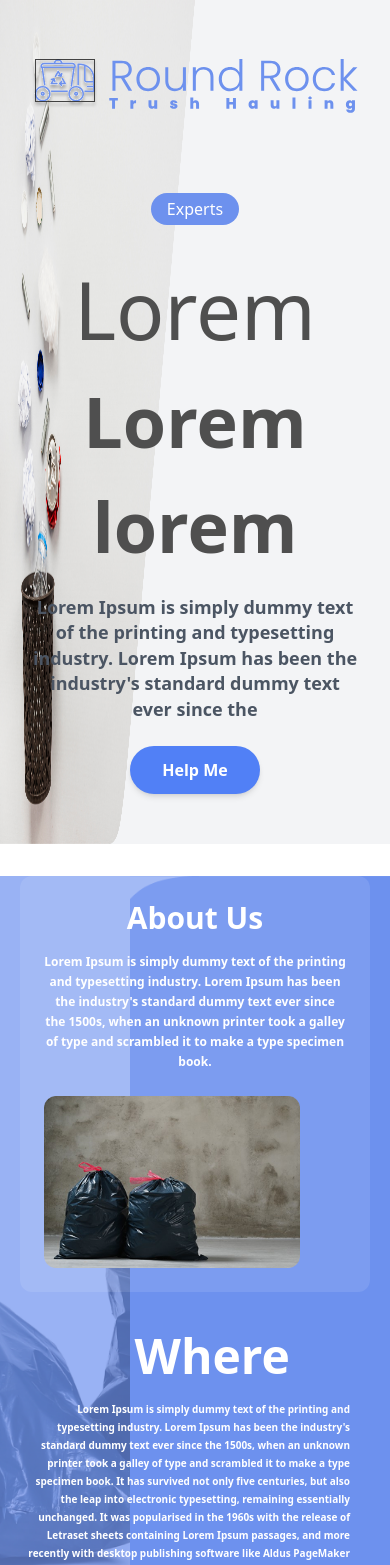
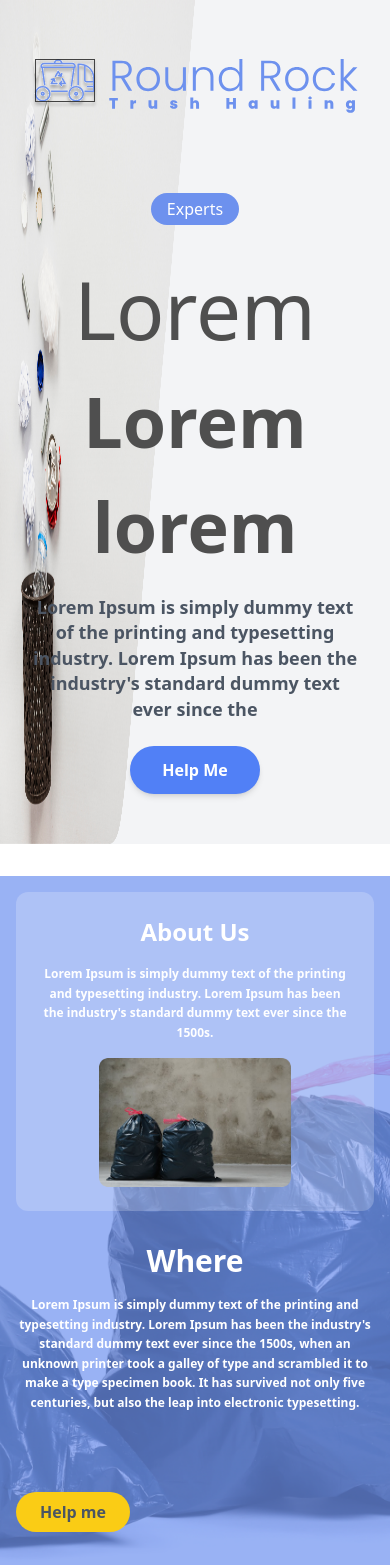
Before and after one commit to nadagaml/filtertask, a React (Create React App) app: page / in a window 390 px wide. Shown: the top 1565 px of the page. Built offline with nearby package versions, Linux system fonts and the light colour scheme.

Commit message:
make it responsive

```diff
--- a/src/Component/Home.jsx
+++ b/src/Component/Home.jsx
@@ -51,64 +51,62 @@ export default function Home() {
 
 <section
   className="relative mt-8 bg-cover bg-no-repeat bg-center"
-        style={{ backgroundImage: `url(${part2_bg})`, height: '85vh' }}
+  style={{ backgroundImage: `url(${part2_bg})` }}
 >
   {/* Overlay */}
   <div className="absolute top-0 left-0 w-full h-full bg-primary opacity-50"></div>
 
-        {/* Vector Image on the Right */}
+  {/* Vector Image on the Right (Hidden on Mobile) */}
   <div
-          className="absolute top-0 right-0 w-2/3 h-full bg-cover bg-center"
+    className="hidden md:block absolute top-0 right-0 w-2/3 h-full bg-cover bg-center"
     style={{ backgroundImage: `url(${vectorblue})` }}
   ></div>
 
   {/* Content */}
-        <div className="absolute z-10 top-0 left-0 right-0 bottom-0 ">
-          <div className="flex flex-col md:flex-row h-full">
+  <div className="relative z-10 flex flex-col md:flex-row h-full p-4 sm:p-8">
 
     {/* About Us Section */}
-<div className="w-full md:w-1/2 flex flex-col justify-center px-5 relative z-20">
-  <div className="bg-white/10  p-6 rounded-xl text-white max-w-md">
-    <h2 className="font-poppins text-3xl font-extrabold">About Us</h2>
-    <p className="font-poppins text-xs font-bold mt-4 leading-5">
-      Lorem Ipsum is simply dummy text of the printing and typesetting industry. Lorem Ipsum has been the industry's standard dummy text ever since the 1500s, when an unknown printer took a galley of type and scrambled it to make a type specimen book.
+    <div className="w-full md:w-1/2 flex flex-col justify-center items-center md:items-start mb-8 md:mb-0">
+      <div className="bg-white/20 p-6 rounded-xl text-white max-w-sm w-full text-center md:text-left">
+        <h2 className="font-poppins text-2xl sm:text-3xl font-extrabold mb-4">
+          About Us
+        </h2>
+        <p className="font-poppins text-xs sm:text-sm font-bold leading-relaxed mb-4">
+          Lorem Ipsum is simply dummy text of the printing and typesetting industry.
+          Lorem Ipsum has been the industry's standard dummy text ever since the 1500s.
         </p>
         <img
-      className="rounded-lg w-64 mt-6"
+          className="rounded-lg w-48 sm:w-64 mx-auto md:mx-0 mt-4"
           src={part2_img}
           alt="About Us"
         />
       </div>
     </div>
 
-
     {/* Where Section */}
-            <div className="w-full md:w-1/2 flex flex-col justify-center items-end px-5 mt-5 md:mt-0 h-full">
-              {/* Top Text */}
-              <div className="text-white mt-5 md:mt-16">
-                <h2 className="font-poppins text-5xl font-extrabold text-right mr-20">Where</h2>
-                <p className="font-poppins text-[10px] font-bold mt-5 mr-5 text-end leading-[18px] max-w-[500px]">
+    <div className="w-full md:w-1/2 flex flex-col justify-center items-center md:items-end text-center md:text-right">
+      <div className="text-white mb-8 md:mb-0">
+        <h2 className="font-poppins text-3xl sm:text-5xl font-extrabold mb-4">
+          Where
+        </h2>
+        <p className="font-poppins text-xs sm:text-sm font-bold leading-relaxed max-w-sm sm:max-w-md mb-6">
           Lorem Ipsum is simply dummy text of the printing and typesetting
           industry. Lorem Ipsum has been the industry's standard dummy text
           ever since the 1500s, when an unknown printer took a galley of type
           and scrambled it to make a type specimen book. It has survived not
-                  only five centuries, but also the leap into electronic typesetting,
-                  remaining essentially unchanged. It was popularised in the 1960s
-                  with the release of Letraset sheets containing Lorem Ipsum passages,
-                  and more recently with desktop publishing software like Aldus
-                  PageMaker including versions of Lorem Ipsum.
+          only five centuries, but also the leap into electronic typesetting.
         </p>
       </div>
 
-              {/* Bottom Button */}
-              <div className="w-full flex justify-start mb-5 ml-5 mt-20">
-                <button className="px-8 py-2 text-gray-600 font-bold bg-yellow-400 rounded-full font-poppins">
+      {/* Button */}
+<div className="w-full flex justify-start mt-6 mb-6">
+  <button className="bg-yellow-400 text-gray-600 font-poppins font-bold px-6 py-2 rounded-full">
     Help me
   </button>
 </div>
 
     </div>
-          </div>
+
   </div>
 </section>
 
```
Lines whose indentation alone changed are shown as unchanged.
